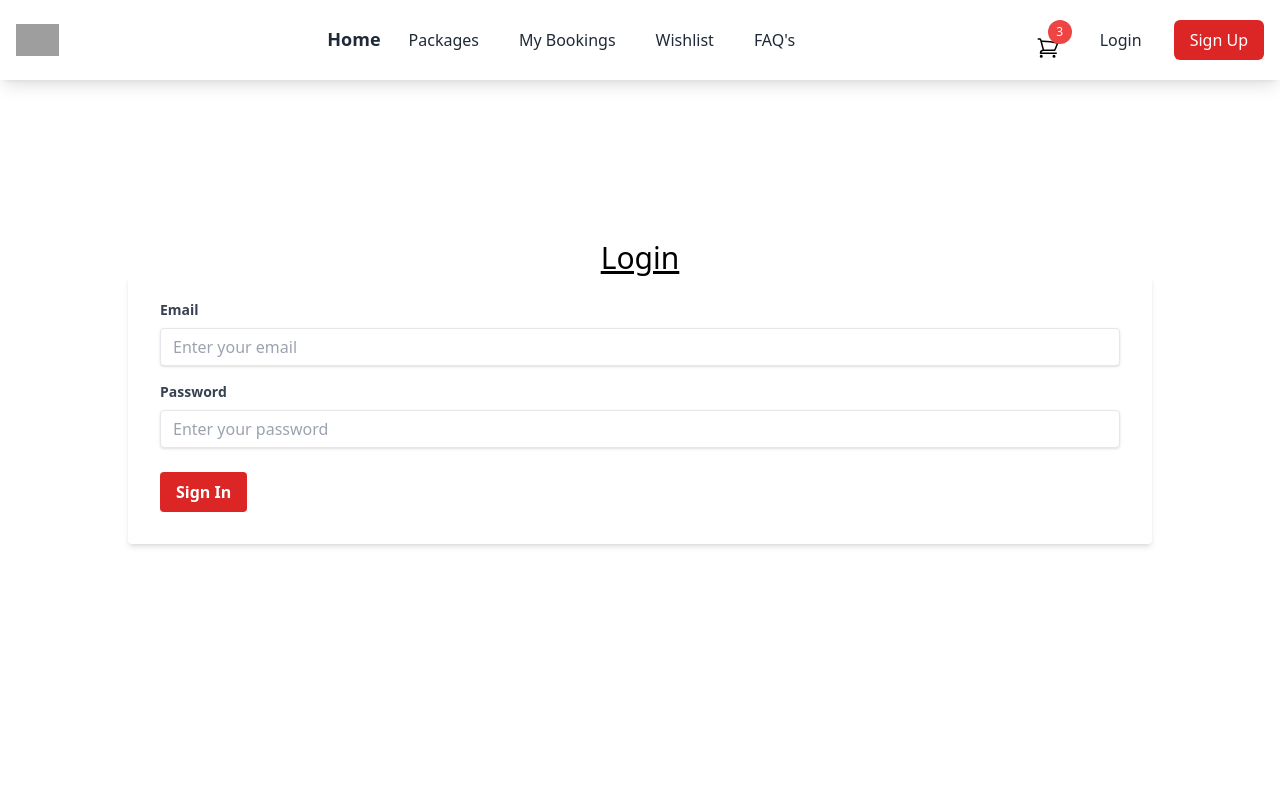
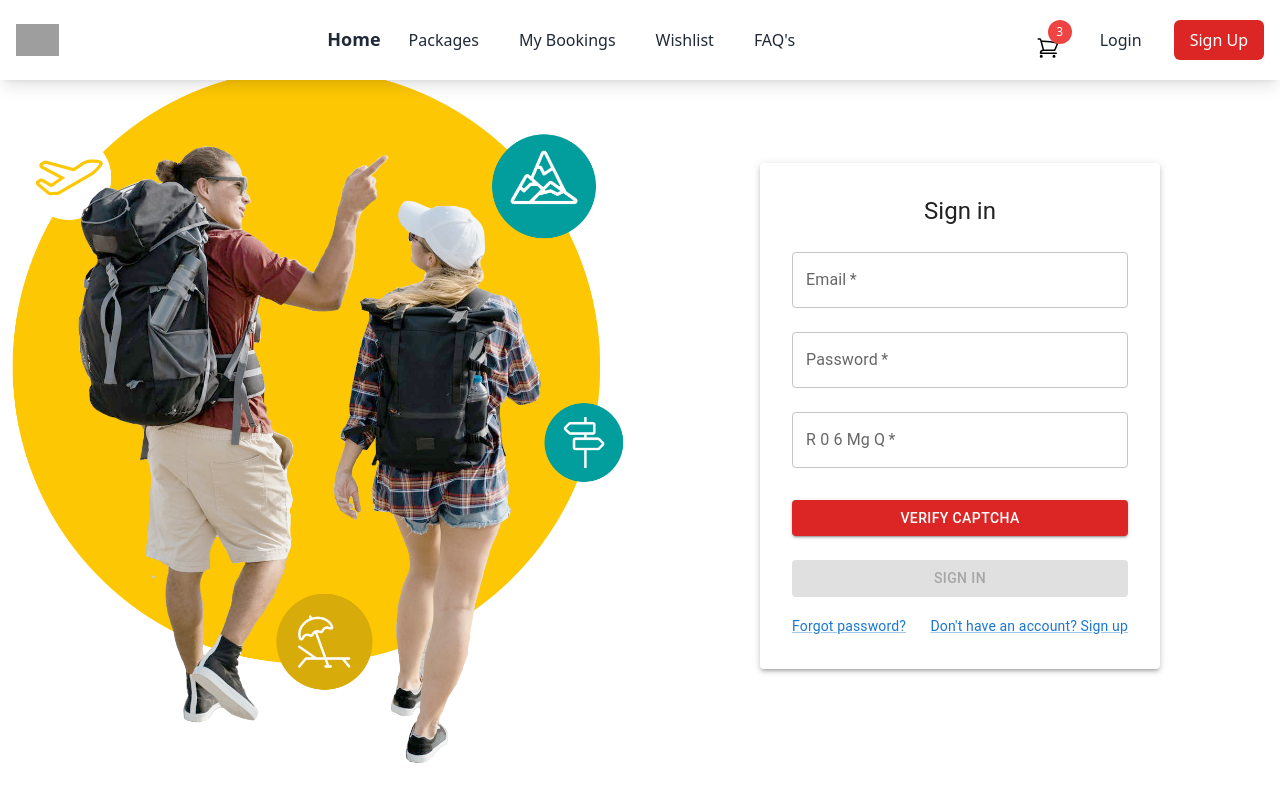
Before and after one commit to Aman-Rawat001/tripgo_travel_booking_frontend, a React (Create React App) app: page /login in a window 1280 px wide. Shown: the top 800 px of the page. Built offline with nearby package versions, Linux system fonts and the light colour scheme; grey boxes are pictures that could not be loaded.

Commit message:
signup compleated

```diff
--- a/src/components/login/Login.tsx
+++ b/src/components/login/Login.tsx
@@ -1,71 +1,52 @@
-import React, { useState } from "react";
+import React from "react";
+import { Box, Grid } from "@mui/material";
+import { styled } from "@mui/system";
+import SignInForm from "./singInForm/SignInForm";
+import travelImg from "../../assets/travel.png";
 
-const LoginForm = () => {
-  const [email, setEmail] = useState("");
-  const [password, setPassword] = useState("");
+const MainContainer = styled("div")({
+  display: "flex",
+  flexDirection: "column",
+  minHeight: "100vh",
+});
 
-  const handleSubmit = (e: any) => {
-    e.preventDefault();
-    console.log("Submitted:", { email, password });
-    // You can add your login logic here
-  };
+const FormGrid = styled(Grid)({
+  marginTop: "2rem",
+  justifyContent: "center",
+  alignItems: "center",
+  display: "flex",
+});
 
-  return (
-    <>
-      <div className="flex flex-col items-center justify-center h-screen">
-        <div>
-          <h3 className="text-3xl underline ">Login</h3>
-        </div>
-        <form
-          onSubmit={(e) => handleSubmit(e)}
-          className="bg-white shadow-md rounded px-8 pt-6 pb-8 mb-4"
-          style={{ width: "80%" }}
+const Login = () => (
+  <MainContainer>
+    <Box
+      sx={{
+        flexGrow: 1,
+        display: "flex",
+        justifyContent: "center",
+        alignItems: "center",
+        padding: "2rem 0",
+      }}
+    >
+      <FormGrid container>
+        <Grid
+          item
+          xs={12}
+          md={6}
+          sx={{ display: "flex", justifyContent: "center" }}
         >
-          <div className="mb-4">
-            <label
-              htmlFor="email"
-              className="block text-gray-700 text-sm font-bold mb-2"
-            >
-              Email
-            </label>
-            <input
-              type="email"
-              id="email"
-              className="shadow appearance-none border rounded w-full py-2 px-3 text-gray-700 leading-tight focus:outline-none focus:shadow-outline"
-              placeholder="Enter your email"
-              value={email}
-              onChange={(e) => setEmail(e.target.value)}
-            />
-          </div>
-          <div className="mb-6">
-            <label
-              htmlFor="password"
-              className="block text-gray-700 text-sm font-bold mb-2"
-            >
-              Password
-            </label>
-            <input
-              type="password"
-              id="password"
-              className="shadow appearance-none border rounded w-full py-2 px-3 text-gray-700 leading-tight focus:outline-none focus:shadow-outline"
-              placeholder="Enter your password"
-              value={password}
-              onChange={(e) => setPassword(e.target.value)}
-            />
-          </div>
-          <div className="flex items-center justify-between">
-            <button
-              style={{ backgroundColor: "#DC2626" }}
-              type="submit"
-              className=" hover:bg-blue-700 text-white font-bold py-2 px-4 rounded focus:outline-none focus:shadow-outline"
-            >
-              Sign In
-            </button>
-          </div>
-        </form>
-      </div>
-    </>
-  );
-};
+          <img
+            src={travelImg}
+            alt="Travelers"
+            style={{ maxWidth: "100%", height: "auto" }}
+          />
+        </Grid>
+        <Grid item xs={12} md={6}>
+          <SignInForm />
+        </Grid>
+      </FormGrid>
+    </Box>
+  </MainContainer>
+);
 
-export default LoginForm;
+export default Login;
--- a/src/components/signup/registrationForm/RegistrationForm.tsx
+++ b/src/components/login/singInForm/SignInForm.tsx
@@ -11,7 +11,7 @@ import {
 } from "@mui/material";
 import { styled } from "@mui/system";
 
-const RegisterPaper = styled(Paper)(({ theme }) => ({
+const SignInPaper = styled(Paper)(({ theme }) => ({
   padding: theme.spacing(4),
   display: "flex",
   flexDirection: "column",
@@ -20,21 +20,12 @@ const RegisterPaper = styled(Paper)(({ theme }) => ({
   margin: "auto",
 }));
 
-const RegistrationForm = () => (
-  <RegisterPaper elevation={3}>
+const SignInForm = () => (
+  <SignInPaper elevation={3}>
     <Typography component="h1" variant="h5">
-      Register with Us
+      Sign in
     </Typography>
     <Box component="form" sx={{ mt: 1 }}>
-      <TextField
-        margin="normal"
-        required
-        fullWidth
-        id="name"
-        label="Name"
-        name="name"
-        autoComplete="name"
-      />
       <TextField
         margin="normal"
         required
@@ -43,15 +34,6 @@ const RegistrationForm = () => (
         label="Email"
         name="email"
         autoComplete="email"
-      />
-      <TextField
-        margin="normal"
-        required
-        fullWidth
-        id="phone"
-        label="Phone"
-        name="phone"
-        autoComplete="phone"
       />
       <TextField
         margin="normal"
@@ -67,37 +49,41 @@ const RegistrationForm = () => (
         margin="normal"
         required
         fullWidth
-        name="confirmPassword"
-        label="Confirm Password"
-        type="password"
-        id="confirmPassword"
-      />
-      <TextField
-        margin="normal"
-        required
-        fullWidth
-        id="address"
-        label="Address"
-        name="address"
-        autoComplete="address"
+        name="captcha"
+        label="R 0 6 Mg Q"
+        id="captcha"
       />
       <Button
         type="submit"
         fullWidth
         variant="contained"
-        sx={{ mt: 3, mb: 2, backgroundColor: "#00dddd" }}
+        sx={{ mt: 3, mb: 2, backgroundColor: "#DC2626" }}
       >
-        REGISTER
+        VERIFY CAPTCHA
+      </Button>
+      <Button
+        type="submit"
+        fullWidth
+        variant="contained"
+        sx={{ mt: 1, mb: 2 }}
+        disabled
+      >
+        SIGN IN
       </Button>
       <Grid container justifyContent="flex-end">
+        <Grid item xs>
+          <Link href="#" variant="body2">
+            Forgot password?
+          </Link>
+        </Grid>
         <Grid item>
-          <Link href="#" variant="body2">
-            Already have an account? Log in
+          <Link href="/sign-up" variant="body2">
+            {"Don't have an account? Sign up"}
           </Link>
         </Grid>
       </Grid>
     </Box>
-  </RegisterPaper>
+  </SignInPaper>
 );
 
-export default RegistrationForm;
+export default SignInForm;
```
